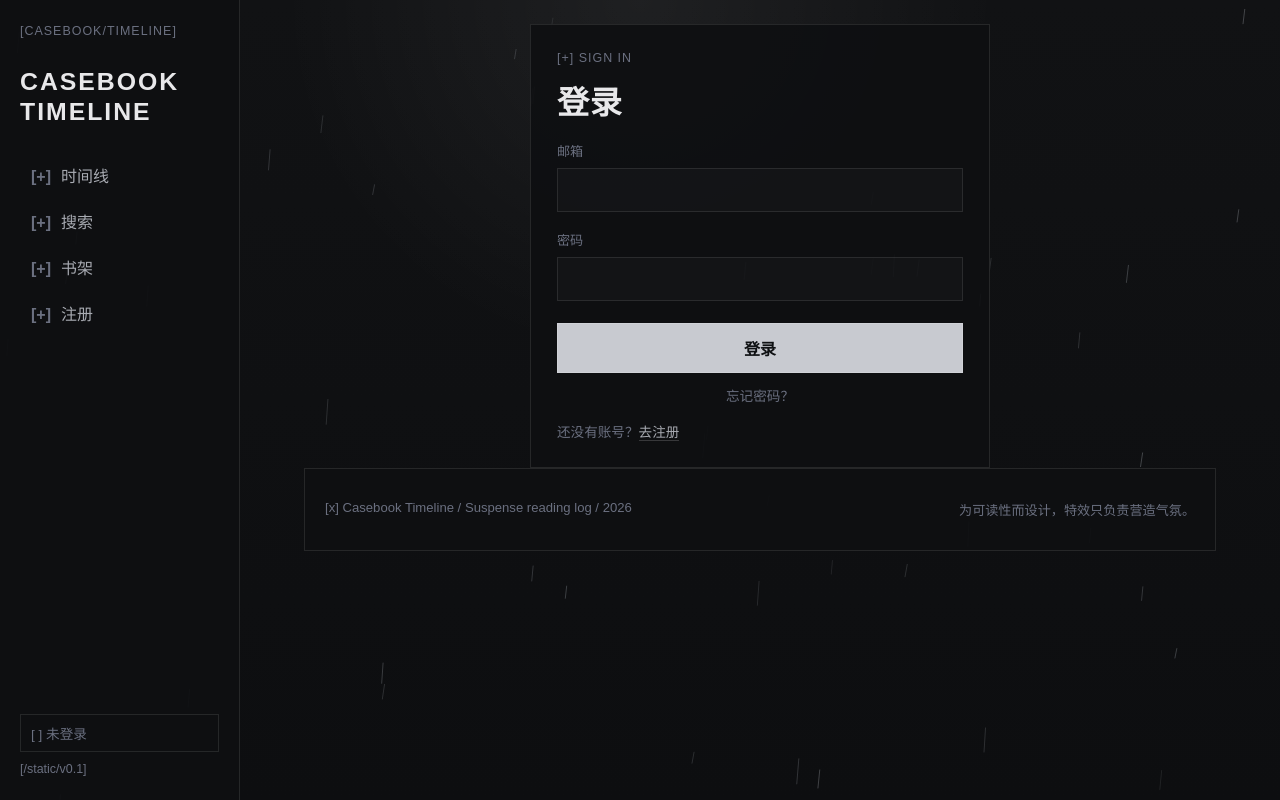
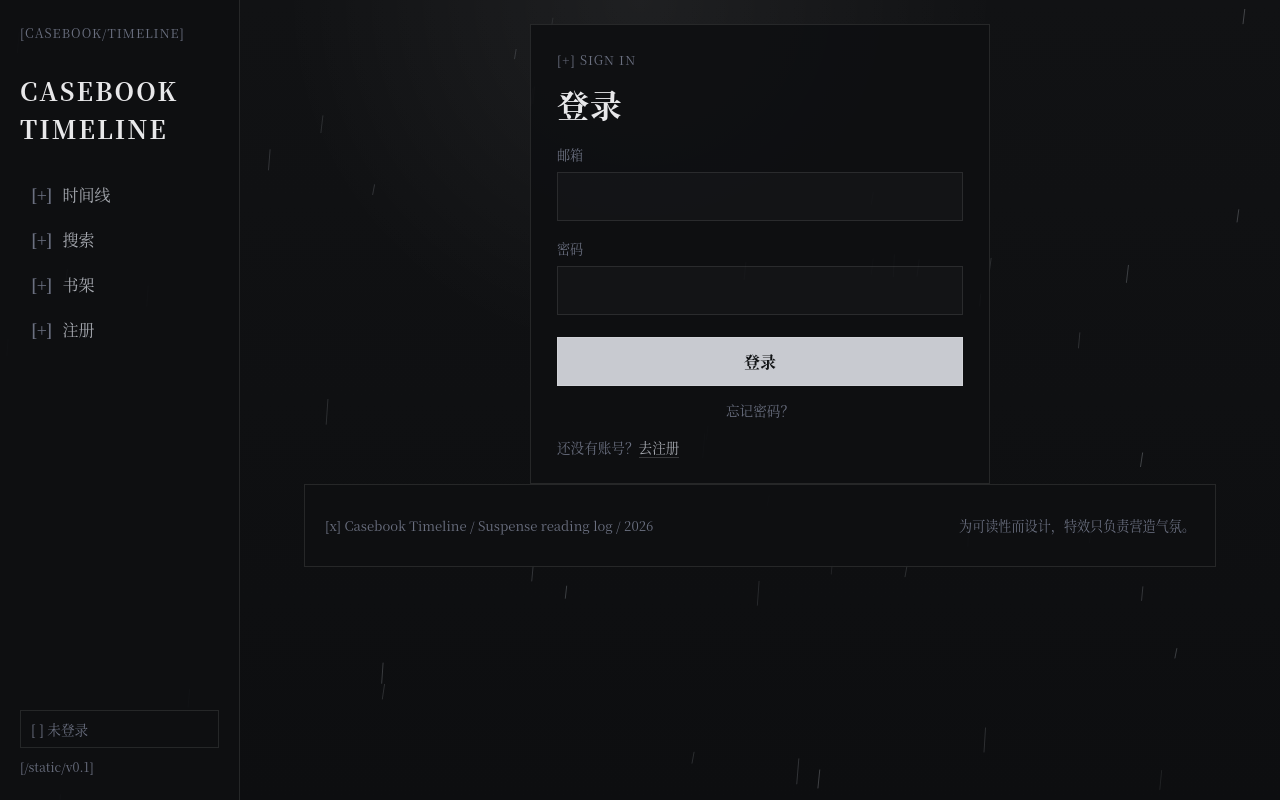
Before and after one commit to kinguang3/TheNook, a Next.js app: page /login in a window 1280 px wide. Built offline with nearby package versions, Linux system fonts and the light colour scheme; no server answers.

Commit message:
perf: drop self-hosted Noto Serif SC and use system CJK serif stack

```diff
--- a/src/app/globals.css
+++ b/src/app/globals.css
@@ -13,6 +13,11 @@
   --danger: #c97070;
   --max-width: 1100px;
   --transition: 180ms ease;
+  /* 中文衬线体走系统字体栈：不下载自托管 CJK 字体（每个访客省下数 MB），
+     按各平台内置字体择优渲染——macOS Songti SC、Windows SimSun、
+     Linux/Android Noto Serif CJK，最后回退通用 serif */
+  --font-serif: "Songti SC", "STSong", "SimSun", "Noto Serif CJK SC",
+    "Source Han Serif SC", serif;
 }
 
 * {
@@ -27,14 +32,14 @@ body {
   position: relative;
   margin: 0;
   min-height: 100vh;
-  font-family: var(--font-serif), "Noto Serif SC", "Songti SC", "SimSun", serif;
+  font-family: var(--font-serif);
   background: radial-gradient(circle at top, rgba(255, 255, 255, 0.06), transparent 35%),
     linear-gradient(180deg, #111214 0%, #0d0e10 100%);
   color: var(--text);
 }
 
 h1, h2, h3, h4, h5, h6 {
-  font-family: var(--font-serif), "Noto Serif SC", "Songti SC", serif;
+  font-family: var(--font-serif);
   font-weight: 600;
   letter-spacing: 0.02em;
 }
@@ -416,7 +421,7 @@ body.sidebar-resizing {
   color: var(--text);
   letter-spacing: 0.05em;
   white-space: nowrap;
-  font-family: var(--font-serif), "Noto Serif SC", serif;
+  font-family: var(--font-serif);
 }
 
 .year-line {
@@ -555,7 +560,7 @@ body.sidebar-resizing {
   font-weight: 700;
   line-height: 1.35;
   color: var(--text);
-  font-family: var(--font-serif), "Noto Serif SC", serif;
+  font-family: var(--font-serif);
 }
 
 .card-title-link:hover .card-title {
--- a/src/app/layout.tsx
+++ b/src/app/layout.tsx
@@ -1,21 +1,17 @@
 import type { Metadata } from "next";
 import { IBM_Plex_Mono } from "next/font/google";
-import { Noto_Serif_SC } from "next/font/google";
 import "./globals.css";
 import { createClient } from "@/lib/supabase/server";
 import { RainLayer } from "@/components/rain-layer";
 import { RecoveryWatcher } from "@/components/recovery-watcher";
 import { Sidebar } from "@/components/sidebar";
 
+// 仅自托管拉丁字形的小字体（mono 用于 UI 标签）；
+// 中文衬线体已改为系统字体栈（见 globals.css 的 --font-serif），
+// 不再自托管 Noto Serif SC 的大量 CJK woff2 子集。
 const plexMono = IBM_Plex_Mono({
   variable: "--font-mono",
   weight: ["400", "500", "700"],
-  subsets: ["latin"],
-});
-
-const serif = Noto_Serif_SC({
-  variable: "--font-serif",
-  weight: ["400", "600", "700"],
   subsets: ["latin"],
 });
 
@@ -32,7 +28,7 @@ export default async function RootLayout(props: LayoutProps<"/">) {
   } = await supabase.auth.getUser();
 
   return (
-    <html lang="zh-CN" className={`${plexMono.variable} ${serif.variable}`}>
+    <html lang="zh-CN" className={plexMono.variable}>
       <body>
         <RainLayer />
         <RecoveryWatcher />
```
